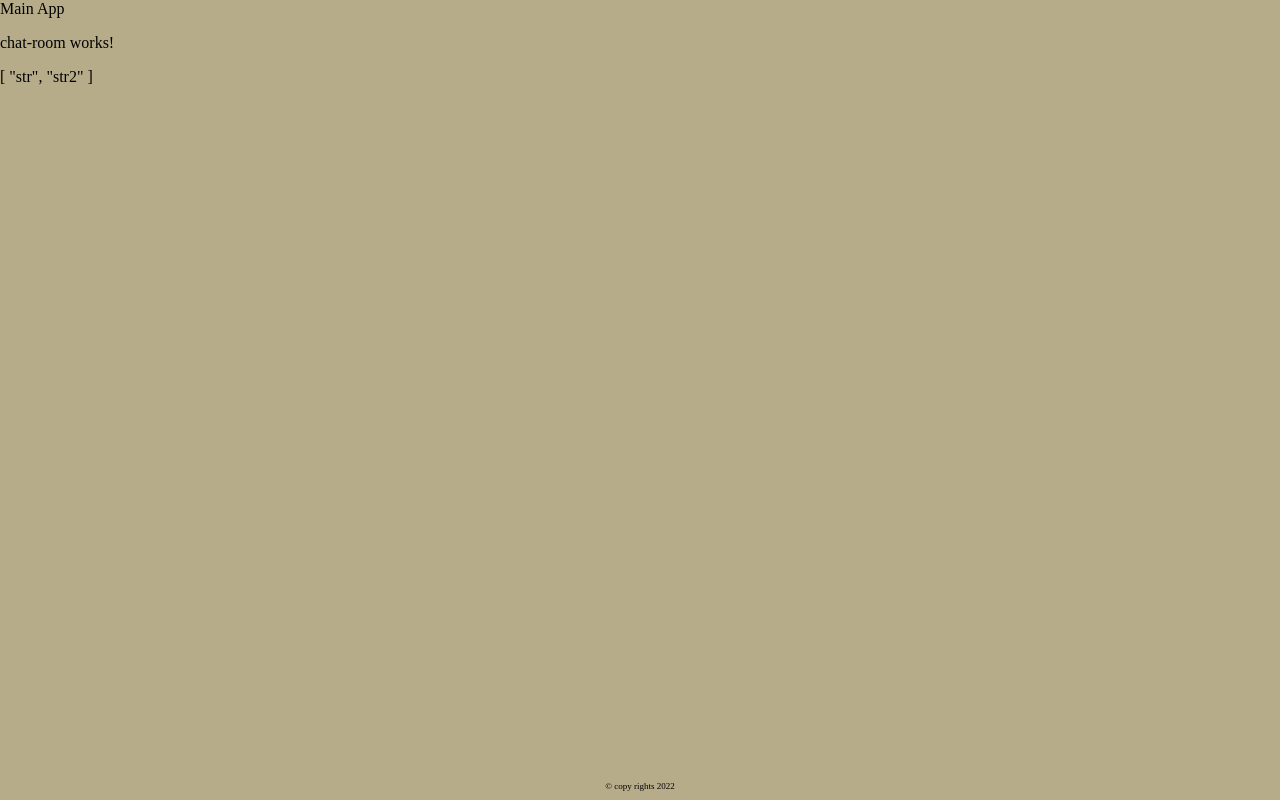
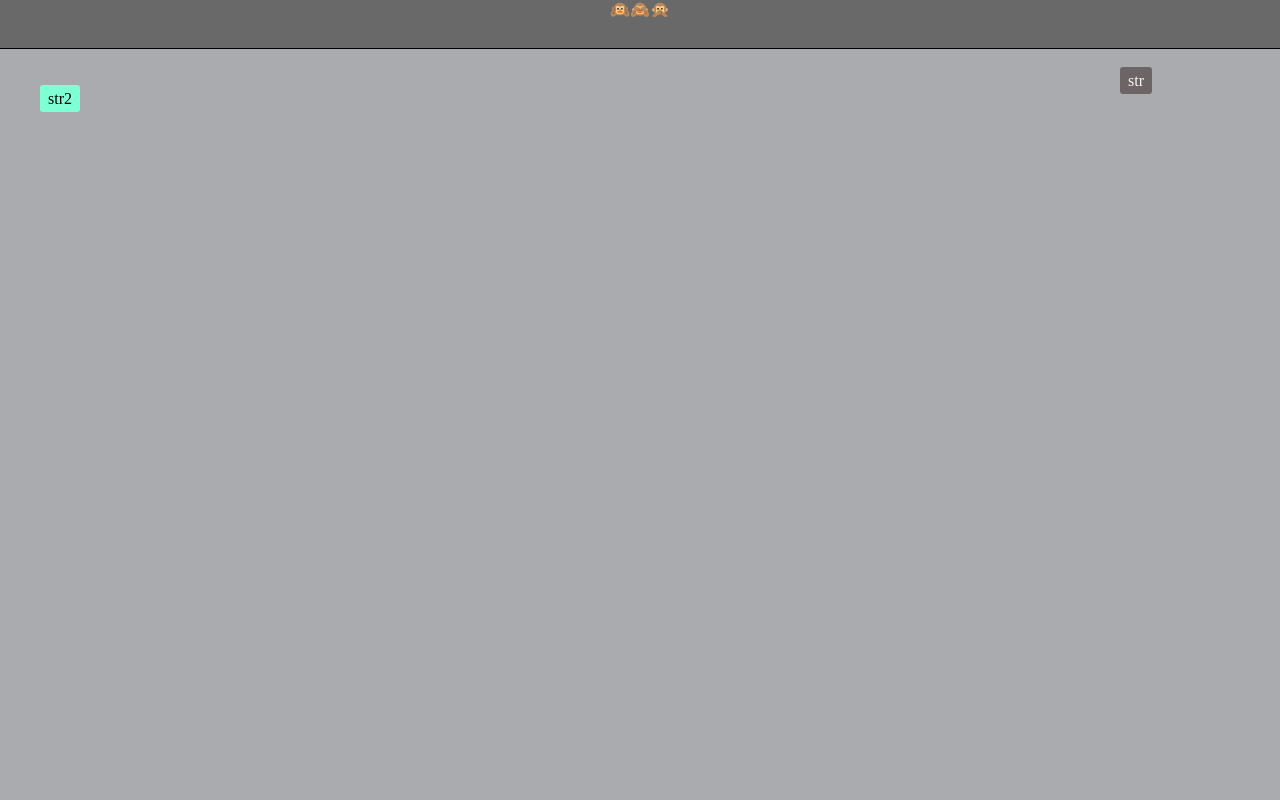
Before and after one commit to shai-av/anony, an Angular app: page / in a window 1280 px wide. Built offline with nearby package versions, Linux system fonts and the light colour scheme.

Commit message:
chat style

```diff
--- a/src/app/app.component.html
+++ b/src/app/app.component.html
@@ -1,7 +1,9 @@
 <div class="app">
-    Main App
+    <header>
+        🙉🙈🙊
+    </header>
     <main class="main-section">
         <chat-room></chat-room>
     </main>
-    <footer>&copy; copy rights 2022</footer>
+    <!-- <footer>&copy; copy rights 2022</footer> -->
 </div>
--- a/src/app/app.component.scss
+++ b/src/app/app.component.scss
@@ -1,11 +1,17 @@
 .app{
     min-height: 100vh;
     background-color: rgb(183, 172, 137);
-    display: flex;
-    flex-direction: column;
+    background-color:dimgrey;
+
     .main-section{
-        flex-grow: 1;
+        height: calc(100vh - 3em);
     }
+    header{
+        height: 3em;
+        outline:1px solid black;
+        text-align: center;
+    }
+
     footer{
         text-align: center;
         font-size: xx-small;
--- a/src/app/pages/chat-room/chat-room.component.html
+++ b/src/app/pages/chat-room/chat-room.component.html
@@ -1,4 +1,8 @@
 <section class="chat-room">
-    <p>chat-room works!</p>
-    {{msgs|json}}
+    <div class="chat">
+        <ul>
+            <li *ngFor="let msg of msgs"
+            [ngClass]="msg.sentBy === 'hostId' ? 'o-msg' : 'i-msg'" ><span class="msg">{{msg.txt}}</span></li>
+        </ul>
+    </div>
 </section>
--- a/src/app/pages/chat-room/chat-room.component.scss
+++ b/src/app/pages/chat-room/chat-room.component.scss
@@ -0,0 +1,28 @@
+.chat-room{
+    display: block;
+    height: calc(100vh - 3em);
+    background-color: rgb(169, 171, 174);
+    padding:0.5em 0;
+}
+.chat{
+    // height: inherit;
+    width:90%;
+    ul{
+        list-style: none;
+    }
+    .msg{
+        padding:0.3em 0.5em;
+        border-radius: 3px;
+        background-color: aquamarine;
+    }
+    .i-msg{
+        text-align:end;
+        .msg{
+            background-color: rgb(109, 101, 101);
+            color:whitesmoke;
+        }
+    }
+    .o-msg{
+
+    }
+}
--- a/src/app/pages/chat-room/chat-room.component.ts
+++ b/src/app/pages/chat-room/chat-room.component.ts
@@ -9,10 +9,10 @@ export class ChatRoomComponent implements OnInit {
 
   constructor() { }
 
-  msgs!:Array<string>
+  msgs!:Array<any>
 
   ngOnInit(): void {
-    this.msgs = ['str','str2'];
+    this.msgs = [{txt:'str',sentBy:'guestId'},{txt:'str2',sentBy:'hostId'}];
   }
 
 }
```
